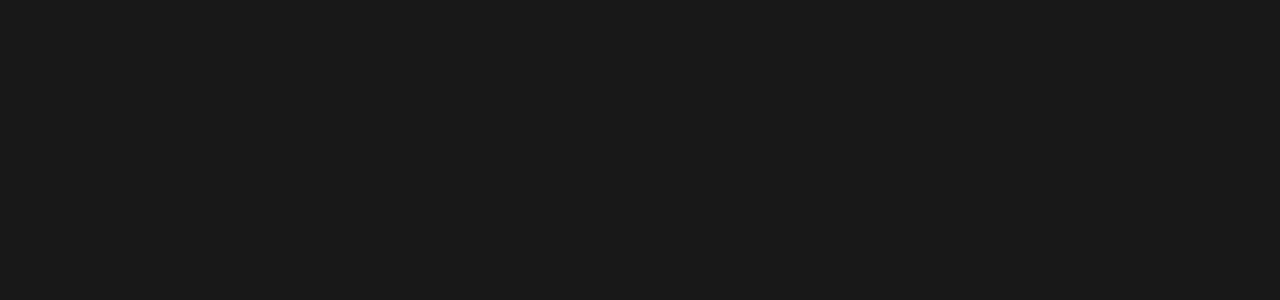
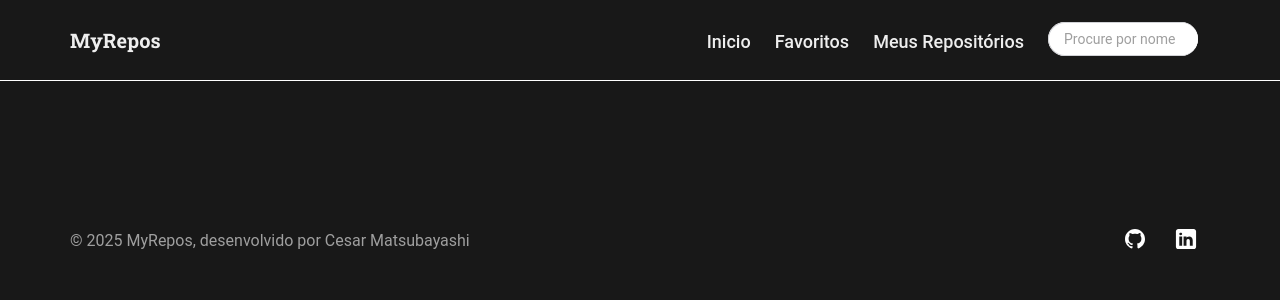
Before and after one commit to cesar-matsubayashi/my-repos, a React (Vite) app in the folder frontend/my-repos/: page /search in a window 1280 px wide. Before the commit this address had no page. Shown: the top 300 px of the page. Built offline with nearby package versions, Linux system fonts and the light colour scheme; a web font is replaced by a local one.

Commit message:
feat: add search

```diff
--- a/frontend/my-repos/src/components/App/App.tsx
+++ b/frontend/my-repos/src/components/App/App.tsx
@@ -5,6 +5,7 @@ import Main from '../Main/Main';
 import RepositoryProvider from '../../contexts/RepositoryContext';
 import Favorites from '../Favorites/Favorites';
 import MyRepositories from '../MyRepositories/MyRepositories';
+import SearchResult from '../SearchResult/SearchResult';
 
 function App() {
   return (
@@ -15,6 +16,7 @@ function App() {
             <Route index element={ <Main /> } />
             <Route path="/favoritos" element={ <Favorites /> } />
             <Route path="/meusrepositorios" element={ <MyRepositories /> } />
+            <Route path="/search" element={ <SearchResult /> } />
           </Route>
         </Routes>
       </div>
--- a/frontend/my-repos/src/components/Header/Navigation/Navigation.css
+++ b/frontend/my-repos/src/components/Header/Navigation/Navigation.css
@@ -18,3 +18,7 @@
   position: relative;
   color: var(--accent-text-color);
 }
+
+.navigation__search {
+  padding: 22px 12px 0 12px;
+}
--- a/frontend/my-repos/src/components/Header/Navigation/Navigation.tsx
+++ b/frontend/my-repos/src/components/Header/Navigation/Navigation.tsx
@@ -1,5 +1,6 @@
 import "./Navigation.css";
 import { NavLink } from "react-router-dom";
+import SearchForm from "./SearchForm/SearchForm";
 
 export default function Navigation() {
 
@@ -20,6 +21,9 @@ export default function Navigation() {
           Meus Repositórios
         </NavLink>
       </li>
+      <li className="navigation__search">
+        <SearchForm />
+      </li>
     </ul>
   );
 }
--- /dev/null
+++ b/frontend/my-repos/src/components/Header/Navigation/SearchForm/SearchForm.css
@@ -0,0 +1,44 @@
+.form_search {
+  width: 150px;
+  border-radius: 50px;
+  display: flex;
+  justify-content: center;
+  box-shadow: inset 0 0 0 1px #d1d2d6;
+}
+
+.form__input_el_search {
+  width: 100%;
+  height: 30px;
+  margin: 1px 0 1px 14px;
+  border-radius: 50px;
+}
+
+.form__input_el_search:focus {
+  outline: none;
+}
+
+@media screen and (max-width: 1104px) {
+  .form_search {
+    width: 452px;
+    margin-bottom: 48px;
+  }
+
+  .form__input_el_search {
+    height: 54px;
+  }
+}
+
+@media screen and (max-width: 544px) {
+  .form_search {
+    width: 288px;
+    flex-direction: column;
+    box-shadow: none;
+  }
+
+  .form__input_el_search {
+    width: 256px;
+    margin: 0 0 16px 0;
+    padding: 0 16px;
+    box-shadow: inset 0 0 0 1px #d1d2d6;
+  }
+}
--- /dev/null
+++ b/frontend/my-repos/src/components/Header/Navigation/SearchForm/SearchForm.tsx
@@ -0,0 +1,47 @@
+import "../../../../styles/Form.css";
+import "./SearchForm.css";
+import { useNavigate } from "react-router-dom";
+import { useRepository } from "../../../../contexts/RepositoryContext";
+
+export default function SearchForm() {
+  const { searchRepositories, searchValue, setSearchValue } = useRepository();
+  const navigate = useNavigate()
+
+  const handleChange = (e: React.ChangeEvent<HTMLInputElement>) => {
+    setSearchValue(e.currentTarget.value);
+  };
+
+  function handleSubmit(e: React.FormEvent<HTMLFormElement>) {
+    e.preventDefault();
+
+    const form = e.currentTarget;
+    const data = new FormData(form);
+
+    const search = data.get("search");
+
+    if (typeof search === "string") {
+      searchRepositories(search, 1);
+    }
+
+    navigate("/search");
+  }
+
+  return (
+    <form className="form form_search" name="search" onSubmit={handleSubmit}>
+      <input
+        type="text"
+        name="search"
+        id="search-input"
+        className="form__input form__input_el_search"
+        placeholder="Procure por nome"
+        required
+        onInvalid={(e) =>
+          e.currentTarget.setCustomValidity("Por favor, o nome de um repositório")
+        }
+        onInput={(e) => e.currentTarget.setCustomValidity("")}
+        value={searchValue}
+        onChange={handleChange}
+      />
+    </form>
+  );
+}
--- a/frontend/my-repos/src/components/RepositoryList/Pagination/Pagination.tsx
+++ b/frontend/my-repos/src/components/RepositoryList/Pagination/Pagination.tsx
@@ -1,10 +1,12 @@
 import './Pagination.css';
+import { useRepository } from '../../../contexts/RepositoryContext';
 
 interface PaginationProps {
       currentPage: number;
       totalPages: number;
       onPageChange: (page: number) => void;
       siblingCount?: number;
+      searchPage: boolean
     }
 
 export default function Pagination({
@@ -12,7 +14,10 @@ export default function Pagination({
   totalPages,
   onPageChange,
   siblingCount = 2,
+  searchPage = false
 }: PaginationProps){
+
+   const { searchRepositories, searchValue } = useRepository();
 
   if (totalPages <= 1) return null;
 
@@ -54,7 +59,11 @@ export default function Pagination({
 
   const handlePrevClick = () => {
     if (currentPage > 1) {
-      onPageChange(currentPage - 1);
+      if(searchPage){
+        searchRepositories(searchValue, currentPage);
+      }else{
+        onPageChange(currentPage - 1);
+      }
     }
   };
 
--- a/frontend/my-repos/src/components/RepositoryList/RepositoryList.tsx
+++ b/frontend/my-repos/src/components/RepositoryList/RepositoryList.tsx
@@ -3,17 +3,40 @@ import RepositoryCard from './RepositoryCard/RepositoryCard';
 import { useState } from 'react';
 import Pagination from './Pagination/Pagination';
 import type { RepositoryResponse } from '../../utils/api';
+import { useRepository } from '../../contexts/RepositoryContext';
 
 interface RepositoryListProps {
   repositories: RepositoryResponse[];
+  searchPage?: boolean;
+  totalSearchCount?: number
 }
 
-export default function RepositoryList({ repositories = [] }: RepositoryListProps) {
+export default function RepositoryList({
+  repositories = [],
+  searchPage = false,
+  totalSearchCount = 0 }: RepositoryListProps) {
+
   const [ currentPage, setCurrentPage ] = useState(1);
   const itemsPerPage = 10;
   const startIndex = (currentPage - 1) * itemsPerPage;
   const currentItems = repositories.slice(startIndex, startIndex + itemsPerPage);
-  const totalPages = Math.ceil(repositories.length / itemsPerPage);
+  const { searchRepositories, searchValue } = useRepository();
+
+  let totalPages: number;
+  if(searchPage){
+    totalPages = Math.ceil(totalSearchCount/ itemsPerPage);
+  }else{
+    totalPages = Math.ceil(repositories.length/ itemsPerPage);
+  }
+
+
+  const handlePageChange = (page: number) => {
+    setCurrentPage(page)
+
+    if(searchPage){
+      searchRepositories(searchValue, page);
+    }
+  }
 
   return (
     <section className='repositories'>
@@ -25,7 +48,8 @@ export default function RepositoryList({ repositories = [] }: RepositoryListProp
       <Pagination
         currentPage={currentPage}
         totalPages={totalPages}
-        onPageChange={(page) => setCurrentPage(page)}
+        onPageChange={(page) => handlePageChange(page)}
+        searchPage={searchPage}
       />
     </section>
   );
--- /dev/null
+++ b/frontend/my-repos/src/components/SearchResult/SearchResult.css
@@ -0,0 +1,3 @@
+.search-result {
+  margin-top: 60px;
+}
--- /dev/null
+++ b/frontend/my-repos/src/components/SearchResult/SearchResult.tsx
@@ -0,0 +1,16 @@
+import RepositoryList from "../RepositoryList/RepositoryList";
+import "./SearchResult.css";
+import { useRepository } from "../../contexts/RepositoryContext";
+
+export default function SearchResult() {
+  const { searchList } = useRepository();
+
+  return (
+    <section className="search-result">
+      <RepositoryList
+        repositories={searchList.projects}
+        searchPage={true}
+        totalSearchCount={searchList.totalCount}/>
+    </section>
+  );
+}
--- a/frontend/my-repos/src/contexts/RepositoryContext.tsx
+++ b/frontend/my-repos/src/contexts/RepositoryContext.tsx
@@ -1,15 +1,19 @@
 import { createContext, useState, useContext, type ReactNode } from "react";
-import type { RepositoryResponse } from "../utils/api";
+import type { RepositoryResponse, SearchResponse } from "../utils/api";
 import api from "../utils/api";
 
 interface RepositoryContextType {
   repositoryList: RepositoryResponse[];
   myRepositoryList: RepositoryResponse[];
   favoritesList: RepositoryResponse[];
+  searchList: SearchResponse;
+  searchValue: string,
+  setSearchValue: (value: string) => void;
   addRepository: (repositoryUrl: string) => Promise<void>;
   myRepositories: () => Promise<void>;
   myFavorites: () => Promise<void>;
   changeFavoriteStatus: (status: boolean) => Promise<void>;
+  searchRepositories: (keyword: string, page: number) => Promise<void>;
 }
 
 const RepositoryContext = createContext<RepositoryContextType | undefined>(
@@ -20,6 +24,11 @@ export default function RepositoryProvider({ children }: { children: ReactNode }
   const [repositoryList, setRepositoryList] = useState<RepositoryResponse[]>([]);
   const [myRepositoryList, setMyRepositoryList] = useState<RepositoryResponse[]>([]);
   const [favoritesList, setFavoritesList] = useState<RepositoryResponse[]>([]);
+  const [searchList, setSearchList] = useState<SearchResponse>({
+      totalCount: 0,
+      projects: [],
+    });
+  const [searchValue, setSearchValue] = useState<string>("");
 
   const addRepository = async (repositoryUrl: string): Promise<void> => {
     try {
@@ -64,6 +73,16 @@ export default function RepositoryProvider({ children }: { children: ReactNode }
     }
   };
 
+  const searchRepositories = async (keyword: string, page: number = 1 ): Promise<void> => {
+    try {
+      const repositories: SearchResponse = await api.searchRepositories(keyword, page);
+      setSearchList(repositories);
+      console.log(repositories);
+    } catch (error) {
+      console.error("Failed to create repository:", error);
+    }
+  };
+
   return (
     <RepositoryContext.Provider value={{
       repositoryList,
@@ -72,7 +91,11 @@ export default function RepositoryProvider({ children }: { children: ReactNode }
       myRepositories,
       favoritesList,
       myFavorites,
-      changeFavoriteStatus }}>
+      changeFavoriteStatus,
+      searchList,
+      searchRepositories,
+      searchValue,
+      setSearchValue }}>
       {children}
     </RepositoryContext.Provider>
   );
--- a/frontend/my-repos/src/utils/api.ts
+++ b/frontend/my-repos/src/utils/api.ts
@@ -19,6 +19,11 @@ export interface RepositoryResponse {
   owner: string;
   repositoryUrl: string;
   isFavorite: boolean;
+}
+
+export interface SearchResponse {
+  totalCount: number;
+  projects: RepositoryResponse[];
 }
 
 class API {
@@ -81,6 +86,16 @@ class API {
       isFavorite: status,
     });
   }
+
+  public searchRepositories(
+    keyword: string,
+    page: number
+  ): Promise<SearchResponse> {
+    return this._makeRequest(
+      `/repositorio/search?q=${keyword}&page=${page}`,
+      "GET"
+    );
+  }
 }
 
 const API_URL = import.meta.env.VITE_API_URL;
```
